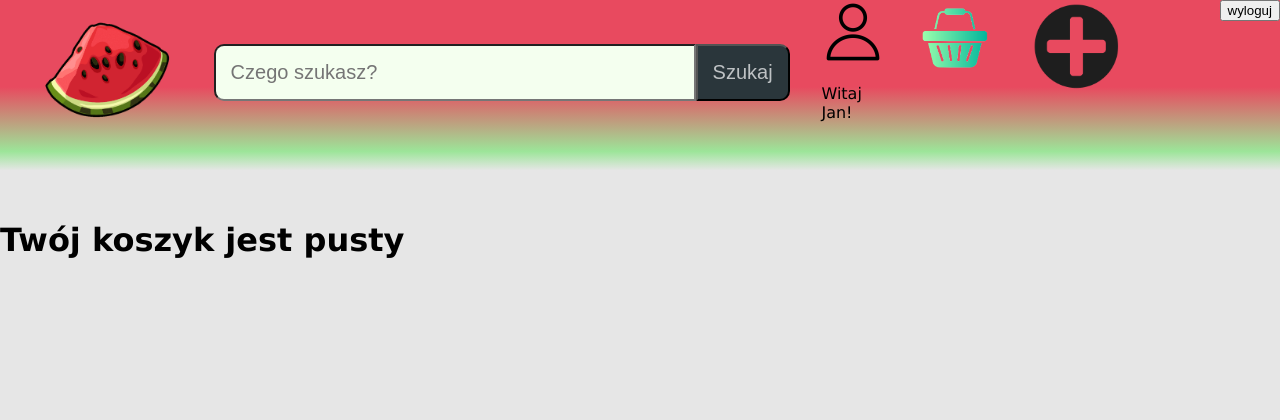
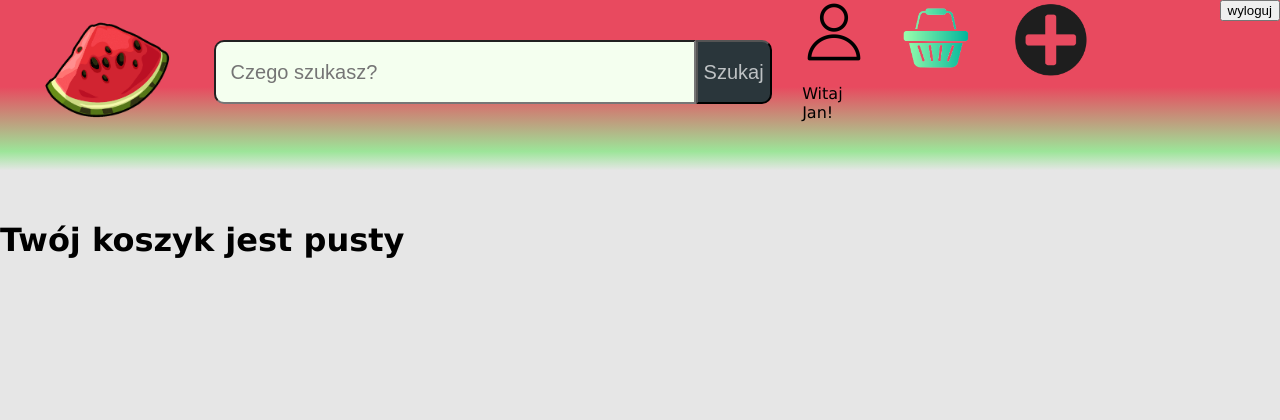
Before and after one commit to WiktorSarnacki/PPTA-mm, a PHP site: page /cart.php in a window 1280 px wide. Shown: the top 420 px of the page. Run offline with PHP 8.4, Linux system fonts and the light colour scheme; a user stored in the database is signed in; data comes from the database, SQL or seed files in the repository; data that the repository does not hold is empty.

Commit message:
Update style.css

```diff
--- a/style.css
+++ b/style.css
@@ -68,6 +68,7 @@ body
 {
     padding-right: 80%;
     padding-top: 30px;
+    height: 10vh;
 }
 
 #footer
@@ -94,7 +95,11 @@ body
     margin-top: 15px;
     width: 40%;
     border-radius: 30px;
+}
 
+#cursor:hover
+{
+    cursor: grabbing;
 }
 
 #obraz-produktu, #dane-produktu
@@ -131,16 +136,20 @@ body
     border-top-left-radius: 10px;
     border-bottom-left-radius: 10px;
     padding: 15px;
+    height: 30px;
     font-size: 20px;
     background-color: #f4ffef;
+    margin: 0;
+    float: left;
 }
 #search-button {
-    padding: 15px;
+    height: 64px;
     border-bottom-right-radius: 10px;
     border-top-right-radius: 10px;
     font-size: 20px;
     background-color: #2A363B;
     color:#bec2c4;
+    float: left;
 }
 #login {
     width: 100px;
@@ -308,7 +317,7 @@ h2 {
 }
 
 #addProductimg{
-    max-width: 7vw;
+    max-width: 6vw;
 }
 
 #drop-area {
```
